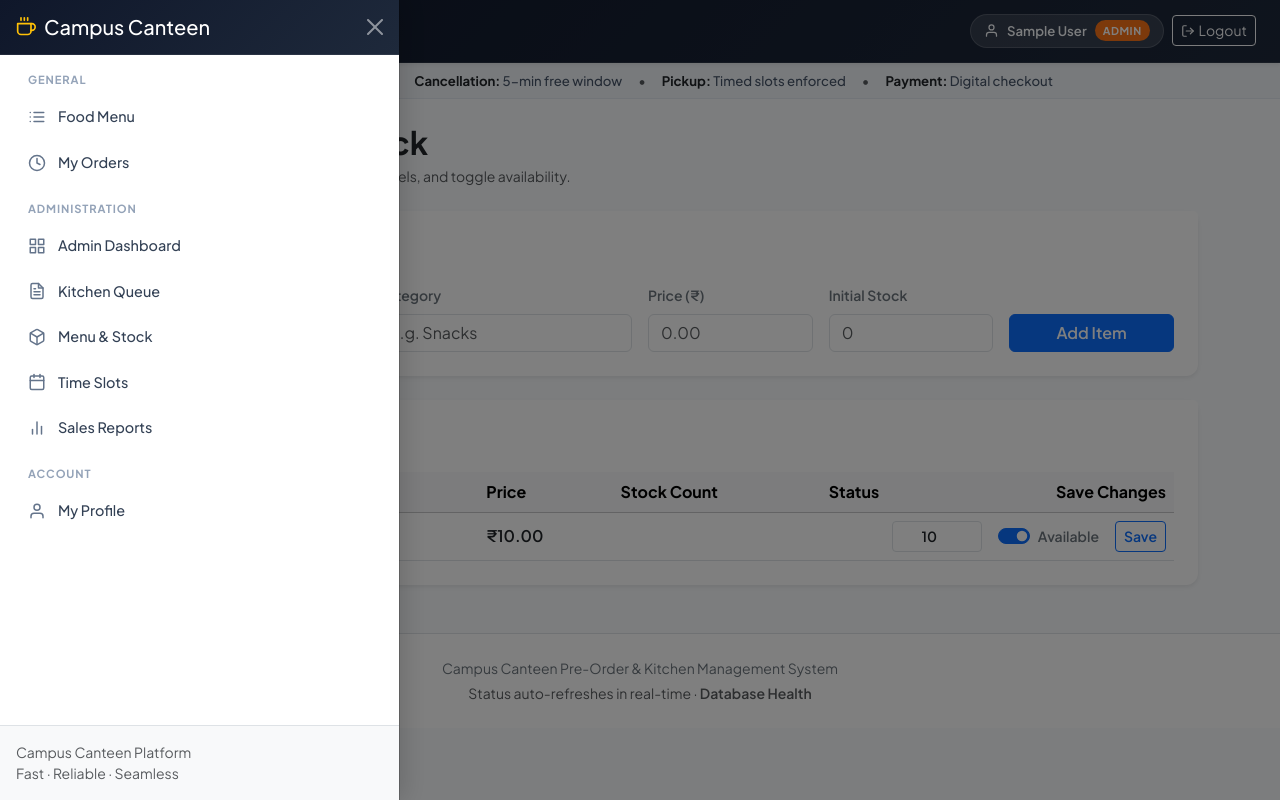
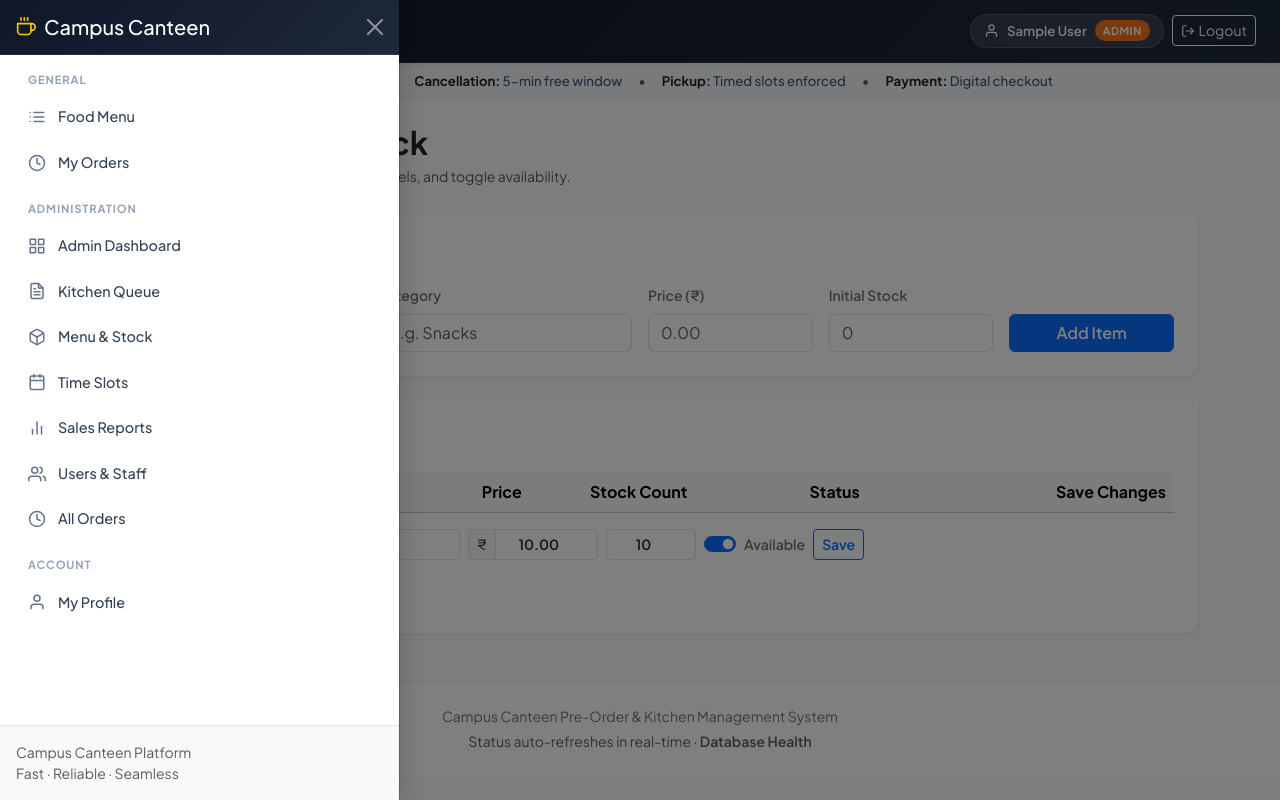
Before and after one commit to Himanshu2ht/CPOMS, a Flask app: page /admin/menu in a window 1280 px wide, after a click on "Menu". Run offline with Flask 3, Linux system fonts and the light colour scheme; a user stored in the database is signed in; tables that the repository leaves empty hold one stand-in row (values such as "Sample post"); some libraries are stand-ins or nearby versions.

Commit message:
admin full DB edit (users/staff roles, menu, slots, all-orders), auto-expire unpaid, 15min pickup grace, slot countdowns

```diff
--- a/app/models/order.py
+++ b/app/models/order.py
@@ -44,7 +44,7 @@ class Order(db.Model):
             return self.age_minutes() <= window_minutes
         return False
 
-    def is_pickup_overdue(self, grace_minutes=60):
+    def is_pickup_overdue(self, grace_minutes=15):
         """True when a READY order passed its slot + grace (no-pickup case)."""
         if self.status != OrderStatus.READY or not self.slot:
             return False
--- a/app/routes/admin.py
+++ b/app/routes/admin.py
@@ -67,12 +67,100 @@ def menu():
 @bp.post("/menu/<int:item_id>/update")
 @role_required("admin", "staff")
 def update_item(item_id):
+    """Full edit: staff typically touch stock/availability; admin can rename/reprice too."""
+    from flask_login import current_user
+
     item = db.session.get(MenuItem, item_id)
     if item:
+        if current_user.role == "admin":
+            name = request.form.get("name", "").strip()
+            category = request.form.get("category", "").strip()
+            try:
+                price = Decimal(request.form.get("price", str(item.price)))
+                if price <= 0:
+                    raise ValueError
+                item.price = price
+            except (InvalidOperation, ValueError):
+                flash("Price must be a positive number.", "danger")
+                return redirect(url_for("admin.menu"))
+            if name:
+                item.name = name
+            if category:
+                item.category = category
         item.stock = max(0, request.form.get("stock", item.stock, type=int))
         item.is_available = request.form.get("is_available") == "on"
         db.session.commit()
+        flash("Menu item updated.", "success")
     return redirect(url_for("admin.menu"))
+
+
+@bp.post("/menu/<int:item_id>/delete")
+@role_required("admin")
+def delete_item(item_id):
+    item = db.session.get(MenuItem, item_id)
+    if item:
+        db.session.delete(item)
+        db.session.commit()
+        flash(f"Deleted {item.name}.", "info")
+    return redirect(url_for("admin.menu"))
+
+
+@bp.get("/users")
+@role_required("admin")
+def users():
+    """See every DB user: customers, staff, admins. Change roles / remove accounts."""
+    all_users = User.query.order_by(User.role.desc(), User.name).all()
+    return render_template("admin/users.html", users=all_users)
+
+
+@bp.post("/users/<int:user_id>/role")
+@role_required("admin")
+def set_role(user_id):
+    from flask_login import current_user
+
+    user = db.session.get(User, user_id)
+    role = request.form.get("role", "")
+    if user is None or role not in ("customer", "staff", "admin"):
+        flash("Invalid user or role.", "danger")
+    elif user.id == current_user.id:
+        flash("You cannot change your own role.", "danger")
+    else:
+        user.role = role
+        db.session.commit()
+        flash(f"{user.email} is now {role}.", "success")
+    return redirect(url_for("admin.users"))
+
+
+@bp.post("/users/<int:user_id>/delete")
+@role_required("admin")
+def delete_user(user_id):
+    from flask_login import current_user
+
+    user = db.session.get(User, user_id)
+    if user is None:
+        flash("User not found.", "danger")
+    elif user.id == current_user.id:
+        flash("You cannot delete your own account.", "danger")
+    elif Order.query.filter_by(user_id=user.id).first():
+        flash("Cannot delete: user has orders on record.", "danger")
+    else:
+        db.session.delete(user)
+        db.session.commit()
+        flash(f"Deleted {user.email}.", "info")
+    return redirect(url_for("admin.users"))
+
+
+@bp.get("/orders")
+@role_required("admin")
+def all_orders():
+    """Admin sees ALL orders (every user), newest first."""
+    status = request.args.get("status", "")
+    q = Order.query.order_by(Order.created_at.desc()).limit(100)
+    orders = q.all()
+    if status:
+        orders = [o for o in orders if o.status.value == status]
+    return render_template("admin/orders.html", orders=orders, status=status,
+                           statuses=[s.value for s in OrderStatus])
 
 
 @bp.route("/slots", methods=["GET", "POST"])
@@ -92,6 +180,21 @@ def slots():
             flash("Time slot created.", "success")
         return redirect(url_for("admin.slots"))
     return render_template("admin/slots.html", slots=TimeSlot.query.order_by(TimeSlot.start_time.desc()).limit(30).all())
+
+
+@bp.post("/slots/<int:slot_id>/delete")
+@role_required("admin")
+def delete_slot(slot_id):
+    slot = db.session.get(TimeSlot, slot_id)
+    if slot is None:
+        flash("Slot not found.", "danger")
+    elif Order.query.filter_by(slot_id=slot.id).first():
+        flash("Cannot delete: orders are booked in this slot.", "danger")
+    else:
+        db.session.delete(slot)
+        db.session.commit()
+        flash("Slot deleted.", "info")
+    return redirect(url_for("admin.slots"))
 
 
 @bp.get("/reports")
--- a/app/routes/orders.py
+++ b/app/routes/orders.py
@@ -99,7 +99,9 @@ def detail(order_id):
     if order is None or order.user_id != current_user.id:
         abort(404)
     cancel_window = current_app.config.get("CANCEL_WINDOW_MINUTES", 5)
-    return render_template("orders/detail.html", order=order, cancel_window=cancel_window)
+    grace = current_app.config.get("PICKUP_GRACE_MINUTES", 15)
+    return render_template("orders/detail.html", order=order, cancel_window=cancel_window,
+                           grace_minutes=grace)
 
 
 @bp.get("/orders/<int:order_id>/status")
@@ -111,6 +113,8 @@ def status_json(order_id):
         abort(404)
     return jsonify(id=order.id, status=order.status.value,
                    token=order.token, total=float(order.total),
+                   slot_start=order.slot.start_time.isoformat() if order.slot else None,
+                   grace_minutes=current_app.config.get("PICKUP_GRACE_MINUTES", 15),
                    can_cancel=order.can_cancel(current_app.config.get("CANCEL_WINDOW_MINUTES", 5)))
 
 
--- a/app/routes/staff.py
+++ b/app/routes/staff.py
@@ -30,7 +30,7 @@ def dashboard():
     orders = _queue_orders()
     counts = {s.value: sum(1 for o in orders if o.status == s) for s in ACTIVE}
     overdue = [o for o in orders if o.is_pickup_overdue(
-        current_app.config.get("PICKUP_GRACE_MINUTES", 60))]
+        current_app.config.get("PICKUP_GRACE_MINUTES", 15))]
     low_stock = (MenuItem.query.filter(MenuItem.stock <= 5)
                  .order_by(MenuItem.stock).limit(10).all())
     no_shows_today = Order.query.filter(
@@ -58,7 +58,7 @@ def queue_data():
         "slot": o.slot.start_time.isoformat() if o.slot else None,
         "items": [f"{l.quantity}x {l.item.name}" for l in o.items],
         "status": o.status.value,
-        "overdue": o.is_pickup_overdue(current_app.config.get("PICKUP_GRACE_MINUTES", 60)),
+        "overdue": o.is_pickup_overdue(current_app.config.get("PICKUP_GRACE_MINUTES", 15)),
     } for o in orders])
 
 
--- a/app/services/order_service.py
+++ b/app/services/order_service.py
@@ -36,9 +36,9 @@ def _cancel_window():
 
 def _grace_minutes():
     try:
-        return int(current_app.config.get("PICKUP_GRACE_MINUTES", 60))
+        return int(current_app.config.get("PICKUP_GRACE_MINUTES", 15))
     except RuntimeError:
-        return 60
+        return 15
 
 
 def is_orderable(item, qty):
--- a/app/static/js/app.js
+++ b/app/static/js/app.js
@@ -17,6 +17,32 @@ document.addEventListener("DOMContentLoaded", () => {
       });
     });
   }
+  // live countdowns: any [data-countdown-to="<ISO>"] ticks every second.
+  // "Slot starts in 12:34" -> "Slot started — mark READY / pickup now".
+  // With data-grace-minutes (READY orders) it counts the pickup window instead.
+  const fmt = (ms) => {
+    const s = Math.max(0, Math.floor(ms / 1000));
+    const h = Math.floor(s / 3600), m = Math.floor((s % 3600) / 60), sec = s % 60;
+    return h > 0 ? `${h}h ${m}m` : m > 0 ? `${m}m ${String(sec).padStart(2, "0")}s` : `${sec}s`;
+  };
+  const refreshCountdowns = () => {
+    document.querySelectorAll("[data-countdown-to]").forEach(el => {
+      const slot = new Date(el.dataset.countdownTo).getTime();
+      if (isNaN(slot)) return;
+      const graceMin = parseFloat(el.dataset.graceMinutes || "0");
+      const now = Date.now();
+      if (graceMin > 0 && now >= slot) {
+        const left = slot + graceMin * 60000 - now;
+        el.textContent = left > 0 ? `pickup window: ${fmt(left)} left` : "pickup window over";
+      } else if (now >= slot) {
+        el.textContent = `slot started ${fmt(now - slot)} ago — mark READY`;
+      } else {
+        el.textContent = `slot starts in ${fmt(slot - now)}`;
+      }
+    });
+  };
+  refreshCountdowns();
+  setInterval(refreshCountdowns, 1000);
 });
 
 // --- order tracking page: poll /orders/<id>/status every 8s ---
@@ -62,14 +88,18 @@ function pollQueueJSON() {
       });
       if (wrap && wrap.querySelector("tbody")) {
         const tb = wrap.querySelector("tbody");
-        tb.innerHTML = rows.length ? rows.map(o => `<tr>
+        tb.innerHTML = rows.length ? rows.map(o => {
+          const when = o.slot ? new Date(o.slot) : null;
+          const slotTxt = when ? when.toLocaleString([], {hour: "numeric", minute: "2-digit"}) : "";
+          const cd = o.slot ? `<div><span class="badge bg-light text-dark border" data-countdown-to="${o.slot}">…</span></div>` : "";
+          return `<tr>
           <td class="fw-bold text-dark">${o.token || "#" + o.id}</td>
           <td class="fw-medium">${o.customer}${o.overdue ? ' <span class="badge bg-warning-subtle text-warning-emphasis border border-warning-subtle ms-1">overdue</span>' : ""}</td>
-          <td class="small text-secondary">${o.slot ? new Date(o.slot).toLocaleString([], {hour: "numeric", minute: "2-digit"}) : ""}</td>
+          <td class="small text-secondary">${slotTxt}${cd}</td>
           <td class="small">${o.items.join(", ")}</td>
           <td><span class="badge status-${o.status} px-2 py-1">${o.status}</span></td>
           <td class="text-end"></td>
-        </tr>`).join("") : `<tr><td colspan="6" class="text-center text-muted py-4">No active orders.</td></tr>`;
+        </tr>`;}).join("") : `<tr><td colspan="6" class="text-center text-muted py-4">No active orders.</td></tr>`;
       }
       if (updated) updated.textContent = `live · ${rows.length} active · ${new Date().toLocaleTimeString()}`;
     } catch (e) { /* ignore transient errors */ }
--- a/app/templates/admin/dashboard.html
+++ b/app/templates/admin/dashboard.html
@@ -125,15 +125,17 @@
         <h5 class="fw-bold mb-3">Administrative Actions</h5>
         <div class="d-flex gap-2 flex-wrap mb-3">
           <a class="btn btn-sm btn-primary fw-semibold" href="{{ url_for('admin.menu') }}">Manage Menu &amp; Stock</a>
+          <a class="btn btn-sm btn-primary fw-semibold" href="{{ url_for('admin.users') }}">Users &amp; Staff</a>
+          <a class="btn btn-sm btn-primary fw-semibold" href="{{ url_for('admin.all_orders') }}">All Orders</a>
           <a class="btn btn-sm btn-dark fw-semibold" href="{{ url_for('staff.dashboard') }}">Kitchen View</a>
           <form method="post" action="{{ url_for('admin.expire_unpaid') }}" class="d-inline">{{ csrf() }}
-            <button class="btn btn-sm btn-outline-secondary fw-semibold">Expire Unpaid</button>
+            <button class="btn btn-sm btn-outline-secondary fw-semibold" title="Auto-runs in background too">Expire Unpaid now</button>
           </form>
           <form method="post" action="{{ url_for('admin.sweep_no_shows') }}" class="d-inline">{{ csrf() }}
             <button class="btn btn-sm btn-outline-danger fw-semibold">Sweep No-Shows</button>
           </form>
         </div>
-        <div class="form-text text-muted">Rules enforced: 25-min prep lead &middot; 5-min free cancel &middot; READY to NO_SHOW after slot+grace &middot; unpaid expire after 10 min.</div>
+        <div class="form-text text-muted">Rules enforced: 25-min prep lead &middot; 5-min free cancel &middot; READY to NO_SHOW 15 min after slot &middot; unpaid auto-expire after 10 min (background sweep + button).</div>
       </div>
     </div>
   </div>
--- a/app/templates/admin/menu.html
+++ b/app/templates/admin/menu.html
@@ -56,18 +56,29 @@
         <tbody>
         {% for i in items %}
           <tr>
-            <td class="fw-bold text-dark">{{ i.name }}</td>
-            <td><span class="badge bg-light text-dark border px-2 py-1">{{ i.category }}</span></td>
-            <td class="fw-semibold text-dark">&#8377;{{ '%.2f'|format(i.price) }}</td>
-            <td colspan="3">
-              <form method="post" action="{{ url_for('admin.update_item', item_id=i.id) }}" class="d-flex align-items-center justify-content-end gap-3 mb-0">{{ csrf() }}
-                <input name="stock" type="number" min="0" value="{{ i.stock }}" class="form-control form-control-sm text-center fw-semibold" style="width: 90px;">
+            <td colspan="6" class="p-0 border-0">
+              <form method="post" action="{{ url_for('admin.update_item', item_id=i.id) }}" class="d-flex align-items-center gap-2 flex-wrap p-3 mb-0">{{ csrf() }}
+                {% if current_user.role == 'admin' %}
+                  <input name="name" value="{{ i.name }}" class="form-control form-control-sm fw-semibold" style="max-width:200px" required title="Item name">
+                  <input name="category" value="{{ i.category }}" class="form-control form-control-sm" style="max-width:130px" title="Category">
+                  <div class="input-group input-group-sm" style="max-width:130px"><span class="input-group-text">&#8377;</span><input name="price" type="number" step="0.01" min="0.01" value="{{ '%.2f'|format(i.price) }}" class="form-control text-center fw-semibold" title="Price"></div>
+                {% else %}
+                  <span class="fw-bold text-dark" style="min-width:160px">{{ i.name }}</span>
+                  <span class="badge bg-light text-dark border px-2 py-1">{{ i.category }}</span>
+                  <span class="fw-semibold text-dark">&#8377;{{ '%.2f'|format(i.price) }}</span>
+                {% endif %}
+                <input name="stock" type="number" min="0" value="{{ i.stock }}" class="form-control form-control-sm text-center fw-semibold" style="width: 90px;" title="Stock count">
                 <div class="form-check form-switch mb-0">
                   <input type="checkbox" name="is_available" class="form-check-input" id="avail-{{ i.id }}" {{ 'checked' if i.is_available }}>
                   <label class="form-check-label small fw-semibold text-secondary" for="avail-{{ i.id }}">Available</label>
                 </div>
                 <button class="btn btn-sm btn-outline-primary fw-semibold">Save</button>
               </form>
+              {% if current_user.role == 'admin' %}
+              <form method="post" action="{{ url_for('admin.delete_item', item_id=i.id) }}" class="px-3 pb-2 mb-0" onsubmit="return confirm('Delete {{ i.name }}?')">{{ csrf() }}
+                <button class="btn btn-sm btn-link text-danger text-decoration-none p-0 small">Delete item</button>
+              </form>
+              {% endif %}
             </td>
           </tr>
         {% else %}
--- a/app/templates/base.html
+++ b/app/templates/base.html
@@ -122,6 +122,14 @@
             <svg xmlns="http://www.w3.org/2000/svg" width="18" height="18" fill="none" stroke="currentColor" stroke-width="2" stroke-linecap="round" stroke-linejoin="round" viewBox="0 0 24 24"><line x1="18" y1="20" x2="18" y2="10"></line><line x1="12" y1="20" x2="12" y2="4"></line><line x1="6" y1="20" x2="6" y2="14"></line></svg>
             <span>Sales Reports</span>
           </a>
+          <a href="{{ url_for('admin.users') }}" class="sidebar-nav-item">
+            <svg xmlns="http://www.w3.org/2000/svg" width="18" height="18" fill="none" stroke="currentColor" stroke-width="2" stroke-linecap="round" stroke-linejoin="round" viewBox="0 0 24 24"><path d="M17 21v-2a4 4 0 0 0-4-4H5a4 4 0 0 0-4 4v2"></path><circle cx="9" cy="7" r="4"></circle><path d="M23 21v-2a4 4 0 0 0-3-3.87"></path><path d="M16 3.13a4 4 0 0 1 0 7.75"></path></svg>
+            <span>Users & Staff</span>
+          </a>
+          <a href="{{ url_for('admin.all_orders') }}" class="sidebar-nav-item">
+            <svg xmlns="http://www.w3.org/2000/svg" width="18" height="18" fill="none" stroke="currentColor" stroke-width="2" stroke-linecap="round" stroke-linejoin="round" viewBox="0 0 24 24"><circle cx="12" cy="12" r="10"></circle><polyline points="12 6 12 12 16 14"></polyline></svg>
+            <span>All Orders</span>
+          </a>
         {% else %}
           <!-- CUSTOMER USER -->
           <div class="sidebar-section-label">Navigation</div>
--- a/app/templates/staff/dashboard.html
+++ b/app/templates/staff/dashboard.html
@@ -72,7 +72,8 @@
             {% for o in orders %}
               <tr>
                 <td class="fw-bold text-dark">{{ o.token or ('#%d'|format(o.id)) }}</td>
-                <td class="fw-medium">{{ o.user.name }}</td>
+                <td class="fw-medium">{{ o.user.name }}
+                  {% if o.slot %}<div><span class="badge bg-light text-dark border" data-countdown-to="{{ o.slot.start_time.isoformat() }}">…</span></div>{% endif %}</td>
                 <td class="small text-secondary">
                   {% for l in o.items %}
                     <span class="fw-semibold">{{ l.quantity }}&times;</span> {{ l.item.name }}{% if not loop.last %}, {% endif %}
--- a/app/templates/staff/queue.html
+++ b/app/templates/staff/queue.html
@@ -33,7 +33,8 @@
           <tr>
             <td class="fw-bold text-dark">{{ o.token or ('#%d'|format(o.id)) }}</td>
             <td class="fw-medium">{{ o.user.name }}</td>
-            <td class="small text-secondary">{{ o.slot.start_time.strftime('%I:%M %p') if o.slot }}</td>
+            <td class="small text-secondary">{{ o.slot.start_time.strftime('%I:%M %p') if o.slot }}
+              {% if o.slot %}<div><span class="badge bg-light text-dark border" data-countdown-to="{{ o.slot.start_time.isoformat() }}">…</span></div>{% endif %}</td>
             <td class="small">
               {% for l in o.items %}
                 <span class="fw-semibold">{{ l.quantity }}&times;</span> {{ l.item.name }}{% if not loop.last %}, {% endif %}
--- a/config.py
+++ b/config.py
@@ -27,7 +27,7 @@ class Config:
     # --- business rules (all mkdocs-visible, all tunable via env) ---
     PREP_TIME_MINUTES = int(os.getenv("PREP_TIME_MINUTES", "25"))      # kitchen needs 25 min
     CANCEL_WINDOW_MINUTES = int(os.getenv("CANCEL_WINDOW_MINUTES", "5"))  # cancel/refund within 5 min
-    PICKUP_GRACE_MINUTES = int(os.getenv("PICKUP_GRACE_MINUTES", "60"))  # READY -> NO_SHOW after slot+60min
+    PICKUP_GRACE_MINUTES = int(os.getenv("PICKUP_GRACE_MINUTES", "15"))  # READY -> NO_SHOW after slot+15min
     LOGIN_RATELIMIT_ATTEMPTS = int(os.getenv("LOGIN_RATELIMIT_ATTEMPTS", "5"))
     LOGIN_RATELIMIT_WINDOW_SECONDS = int(os.getenv("LOGIN_RATELIMIT_WINDOW_SECONDS", "300"))
 
```
Also changed, not shown: app/__init__.py (+22 -0 lines), app/templates/admin/orders.html (added, +26 -0 lines), app/templates/admin/slots.html (+7 -1 lines), app/templates/admin/users.html (added, +31 -0 lines), app/templates/orders/detail.html (+11 -0 lines), README.md, 1 other file.
